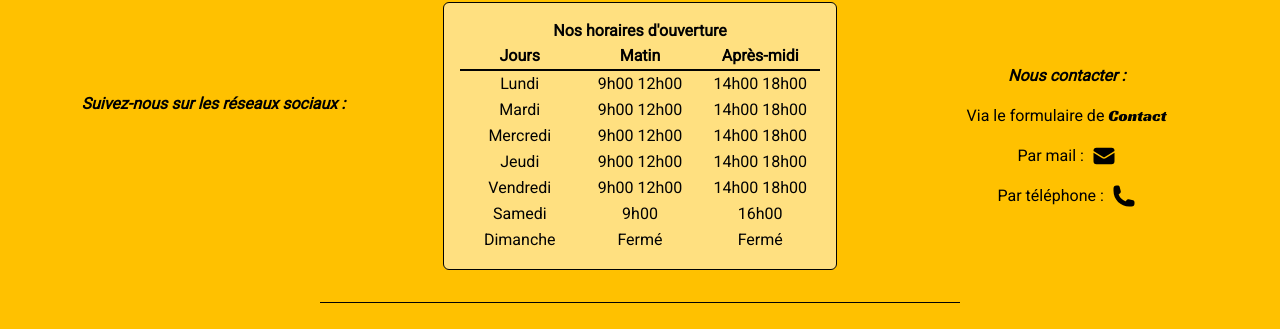
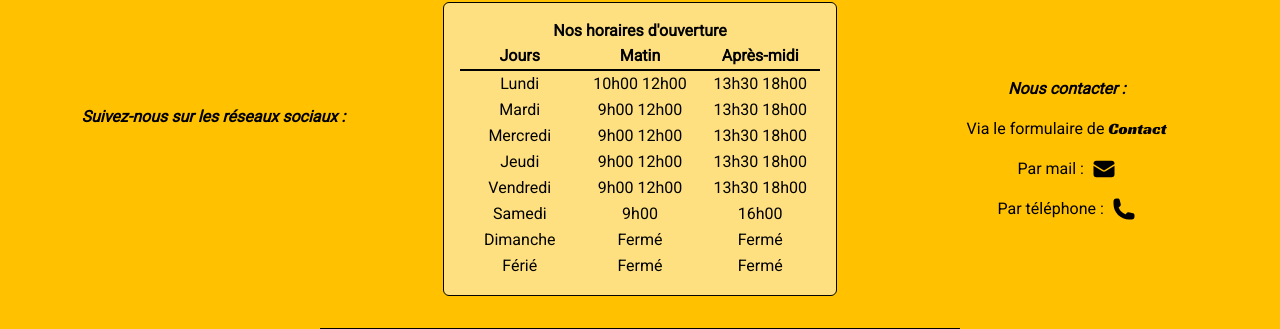
Before and after one commit to MisterWaner/garage-vincent-parrot-front, a React (Vite) app: page / in a window 1280 px wide. Shown: the part 6735-7064 px from the top of the page. Built offline with nearby package versions, Linux system fonts and the light colour scheme; no server answers; some icons are missing.

Commit message:
start global setting page in admin panel

```diff
--- a/src/components/TestDatas/PlanningData.js
+++ b/src/components/TestDatas/PlanningData.js
@@ -1,37 +1,37 @@
 const planning = [
     {
         day: "lundi",
-        openingMorning: "9h00",
+        openingMorning: "10h00",
         closingMorning: "12h00",
-        openingAfternoon: "14h00",
+        openingAfternoon: "13h30",
         closingAfternoon: "18h00",
     },
     {
         day: "mardi",
         openingMorning: "9h00",
         closingMorning: "12h00",
-        openingAfternoon: "14h00",
+        openingAfternoon: "13h30",
         closingAfternoon: "18h00",
     },
     {
         day: "mercredi",
         openingMorning: "9h00",
         closingMorning: "12h00",
-        openingAfternoon: "14h00",
+        openingAfternoon: "13h30",
         closingAfternoon: "18h00",
     },
     {
         day: "jeudi",
         openingMorning: "9h00",
         closingMorning: "12h00",
-        openingAfternoon: "14h00",
+        openingAfternoon: "13h30",
         closingAfternoon: "18h00",
     },
     {
         day: "vendredi",
         openingMorning: "9h00",
         closingMorning: "12h00",
-        openingAfternoon: "14h00",
+        openingAfternoon: "13h30",
         closingAfternoon: "18h00",
     },
     {
@@ -48,6 +48,13 @@ const planning = [
         openingAfternoon: "",
         closingAfternoon: "Fermé",
     },
+    {
+        day: "Férié",
+        openingMorning: "Fermé",
+        closingMorning: "",
+        openingAfternoon: "",
+        closingAfternoon: "Fermé",
+    },
 ];
 
 export { planning };
--- a/src/pages/Auth/Admin/GlobalSettings/GlobalSettings.jsx
+++ b/src/pages/Auth/Admin/GlobalSettings/GlobalSettings.jsx
@@ -1,3 +1,5 @@
+import Planning from "../../../../components/Planning/Planning";
+
 const GlobalSettings = () => {
     return (
         <main className="container mx-auto px-24 lg:px-16 py-5 text-white">
@@ -5,13 +7,10 @@ const GlobalSettings = () => {
                 Gestion globale
             </h1>
             <section>
-                Lorem, ipsum dolor sit amet consectetur adipisicing elit.
-                Quisquam rerum, placeat numquam laborum aspernatur laudantium,
-                est modi harum soluta laboriosam fugiat maxime explicabo odit
-                itaque repellat, et reprehenderit? Natus, consequuntur? Tempora
-                qui harum ex maiores animi cumque, magni facere, veniam amet
-                debitis enim. Dolorem placeat dicta exercitationem, vero
-                repellendus mollitia.
+                <h2>Gestion des horaires d&apos;ouverture</h2>
+                <div>
+                    <Planning />
+                </div>
             </section>
         </main>
     );
```
